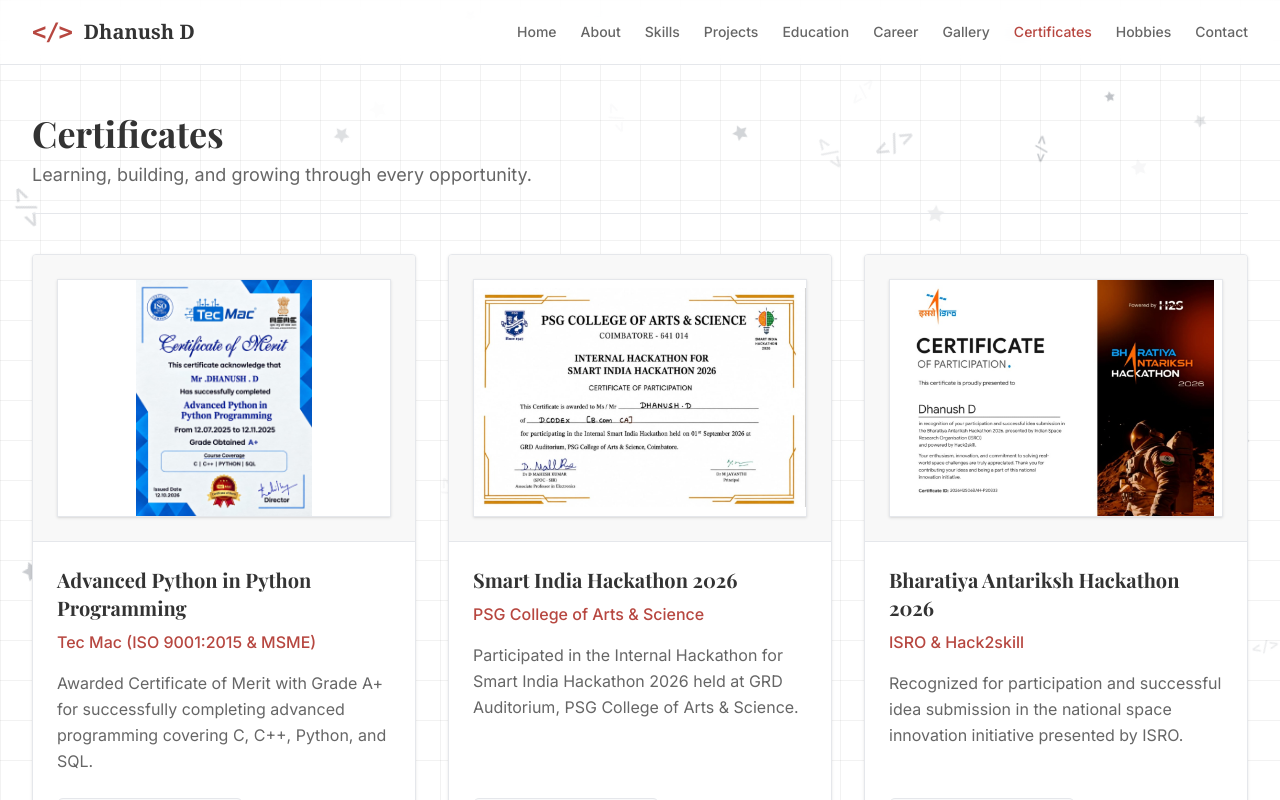
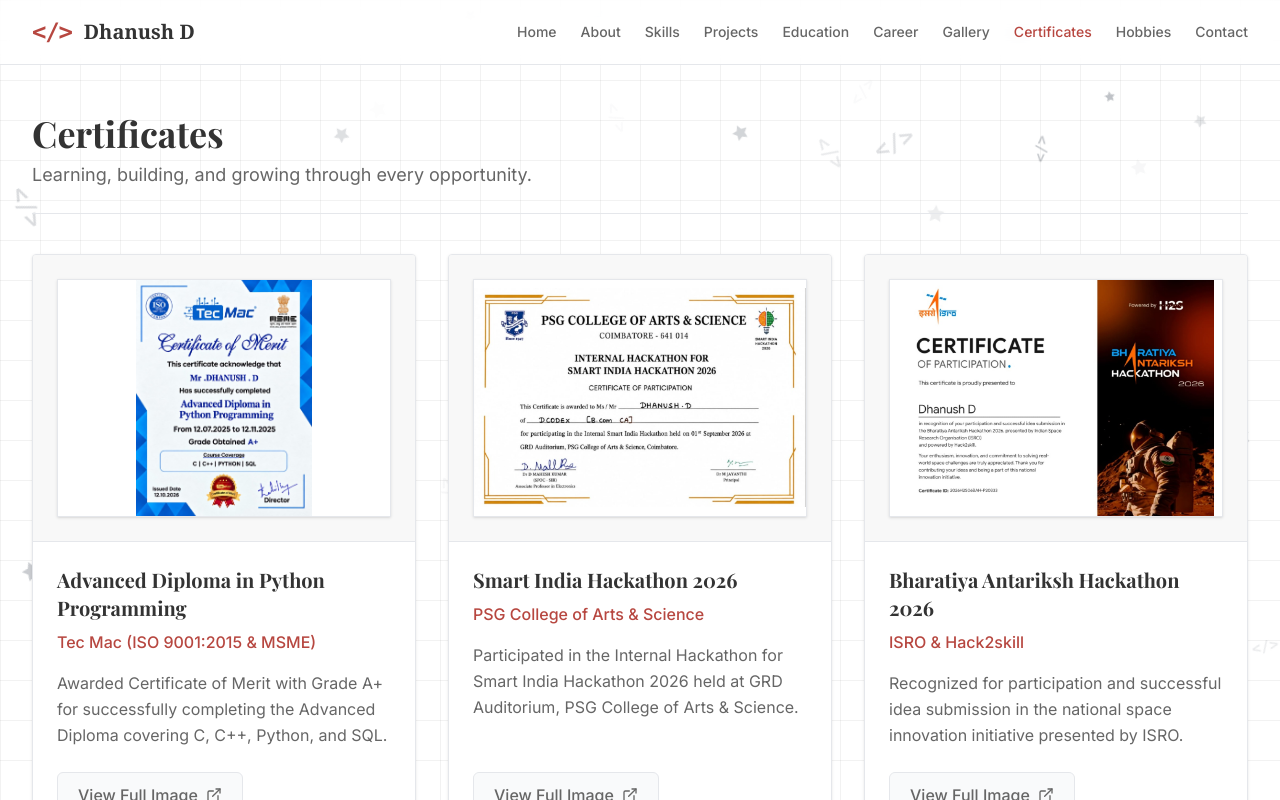
Before and after one commit to dhanushdevaraj10-glitch/Dhanush-Portfolio, a React (Vite) app: page /certificates in a window 1280 px wide. Shown: the top 800 px of the page. Built offline with nearby package versions, Linux system fonts and the light colour scheme.

Commit message:
feat: replace certificate image with Advanced Diploma in Python Programming

```diff
--- a/src/pages/Certificates.jsx
+++ b/src/pages/Certificates.jsx
@@ -4,9 +4,9 @@
 const Certificates = () => {
   const certificatesData = [
     {
-      title: "Advanced Python in Python Programming",
+      title: "Advanced Diploma in Python Programming",
       organization: "Tec Mac (ISO 9001:2015 & MSME)",
-      description: "Awarded Certificate of Merit with Grade A+ for successfully completing advanced programming covering C, C++, Python, and SQL.",
+      description: "Awarded Certificate of Merit with Grade A+ for successfully completing the Advanced Diploma covering C, C++, Python, and SQL.",
       image: "/cert_advanced_python.jpg"
     },
     {
```
Also changed, not shown: public/cert_advanced_python.jpg.
